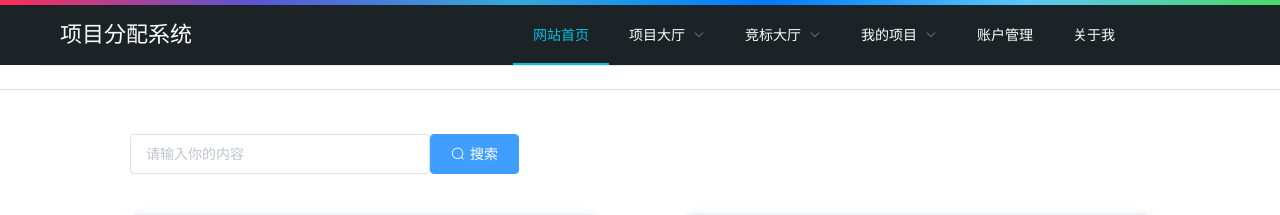
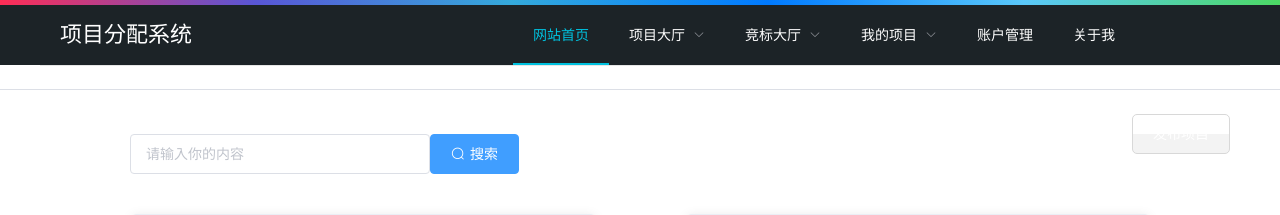
Before and after one commit to violet-evan/auction-vue, a Vue app: page /index in a window 1280 px wide. Shown: the top 215 px of the page. Built offline with nearby package versions, Linux system fonts and the light colour scheme.

Commit message:
发布项目按钮美化及页面跳转

```diff
--- a/src/router/index.js
+++ b/src/router/index.js
@@ -5,6 +5,7 @@ import Register from "@/views/Register";
 import Change from "@/views/Change";
 import Index from '@/views/index'
 import Detail from "@/views/Detail";
+import Release from "@/views/Release";
 
 Vue.use(VueRouter)
 
@@ -39,6 +40,11 @@ const routes = [
     name: 'Detail',
     component: Detail
   },
+  { // 发布项目
+    path: '/release',
+    name: 'Release',
+    component: Release
+  },
 
 ]
 
--- a/src/views/index.vue
+++ b/src/views/index.vue
@@ -31,10 +31,23 @@
           </el-main>
         </el-container>
         <el-aside width="5%"></el-aside>
+
+<!-- 按钮  -->
+
+ <el-row>
+
+  <el-button type="primary"    class="btn"  @click="cimsInputClick">发布项目</el-button>
+</el-row>
+
+
+
       </el-container>
 
       <!-- 没有数据显示的内容 -->
       <el-col v-show="list.data[0].id === 0" class="blank-card">暂无数据</el-col>
+
+
+
 
       <el-container class="box">
         <el-container>
@@ -173,6 +186,15 @@ export default {
       this.$router.push("/detail");
     },
 
+
+     //  发布项目按钮的页面跳转
+  cimsInputClick(){
+    // 跳转<发布项目>的详情页面
+      this.$router.push("/release");
+console.log("页面跳转")
+  },
+
+
     // 加载数据的方法
     loadData() {
       const data = this.getData();
@@ -289,4 +311,15 @@ export default {
 .el-row .el-col:nth-child(n + 3) { margin-top: 5%; }
 
 .inline-input{width: 300px;margin-left: 90px;}
+
+/* 按钮样式 */
+
+.btn{
+  float:right;
+  border-radius: 5px;
+  background-color:#9c5daf;
+  background:linear-gradient(to bottom,#ffffff 50%, #f3f3f3 50%) ;
+  border: 1px solid #D8D8D8;
+  text-align: none;
+}
 </style>
```
